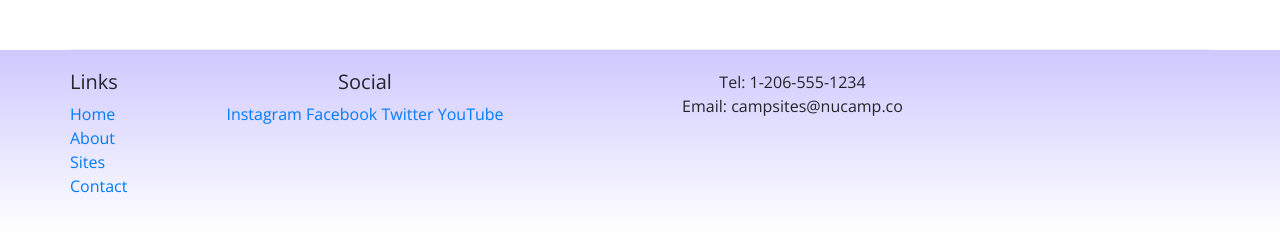
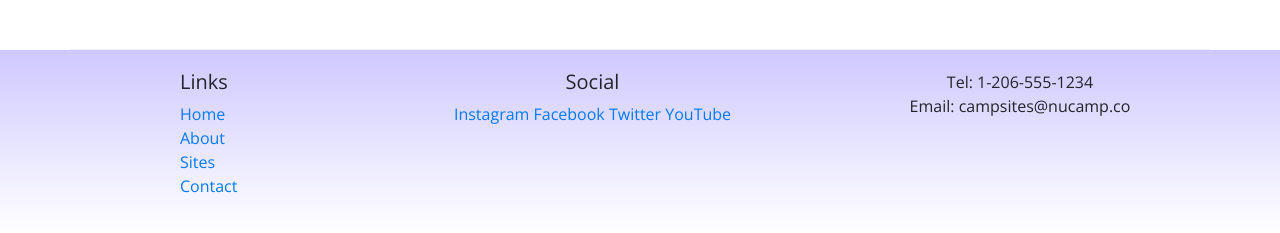
Before and after one commit to jenfrutos/nucampsite, a website: page index.html in a window 1280 px wide. Shown: the part 751-984 px from the top of the page. Drawn offline with nearby package versions, Linux system fonts and the light colour scheme.

Commit message:
updated links again

```diff
--- a/index.html
+++ b/index.html
@@ -58,7 +58,7 @@
         <footer>
             <div class="container">
                 <div class="row">
-                    <div clas="col-4 offset-1 col-sm-2">
+                    <div class="col-4 offset-1 col-sm-2">
                         <h5>Links</h5>
                         <ul class="list-unstyled">
                             <li><a href="index.html">Home</a></li>
```
Also changed, not shown: aboutus.html (+1 -1 lines).
